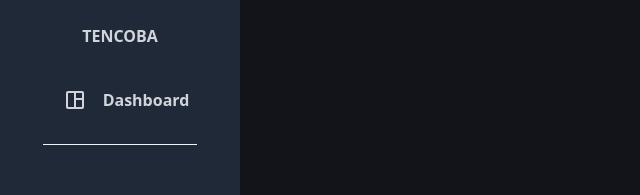
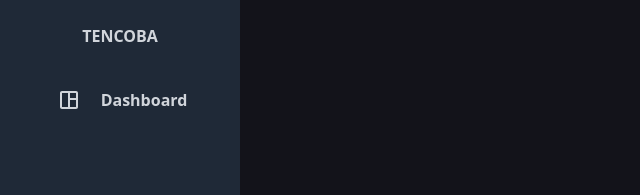
Before and after one commit to johnson419/Tencoba, a Next.js app: page /Dashboard in a window 1280 px wide. Shown: the top 195 px of the page, without its empty margins (0-640 px from the left). Built offline with nearby package versions, Linux system fonts and the light colour scheme.

Commit message:
sidebar item

```diff
--- a/components/Sidebar.js
+++ b/components/Sidebar.js
@@ -29,11 +29,11 @@ const Sidebar = () => {
         <div className="p-6 w-1/2 h-screen bg-gray-800 z-20 fixed top-0 -left-96 lg:w-60 lg:left-0 peer-focus:left-0 peer:transition ease-out delay-150 duration-200">
           <div className="flex flex-col justify-start items-center">
                 <h1 className="text-base text-center cursor-pointer font-bold text-gray-300 border-gray-100 pb-4 w-full">TENCOBA</h1>
-                <div className="my-4 border-b border-gray-100 pb-4">
-                  <div className="flex mb-2 justify-start items-center gap-4 pl-5 hover:bg-gray-500 p-2 rounded-md group cursor pointer hover:shadow-lg m-auto">
+                <div className="my-4 border-b border-gray-800 pb-4">
+                  <div className="flex mb-2 justify-start items-center gap-5 pl-5 hover:bg-gray-500 p-2 rounded-md group cursor pointer hover:shadow-lg m-auto">
                     {/* Needed Icons */}
                     <MdOutlineSpaceDashboard className="text-2xl text-gray-300 group-hover:text-black" />
-                    <h3 className="text-base text-gray-300 group-hover:text-black font-semibold">Dashboard</h3>
+                    <h3 className="text-base text-gray-300 group-hover:text-black font-semibold mr-2">Dashboard</h3>
                   </div>
                 </div>
           </div>
```
